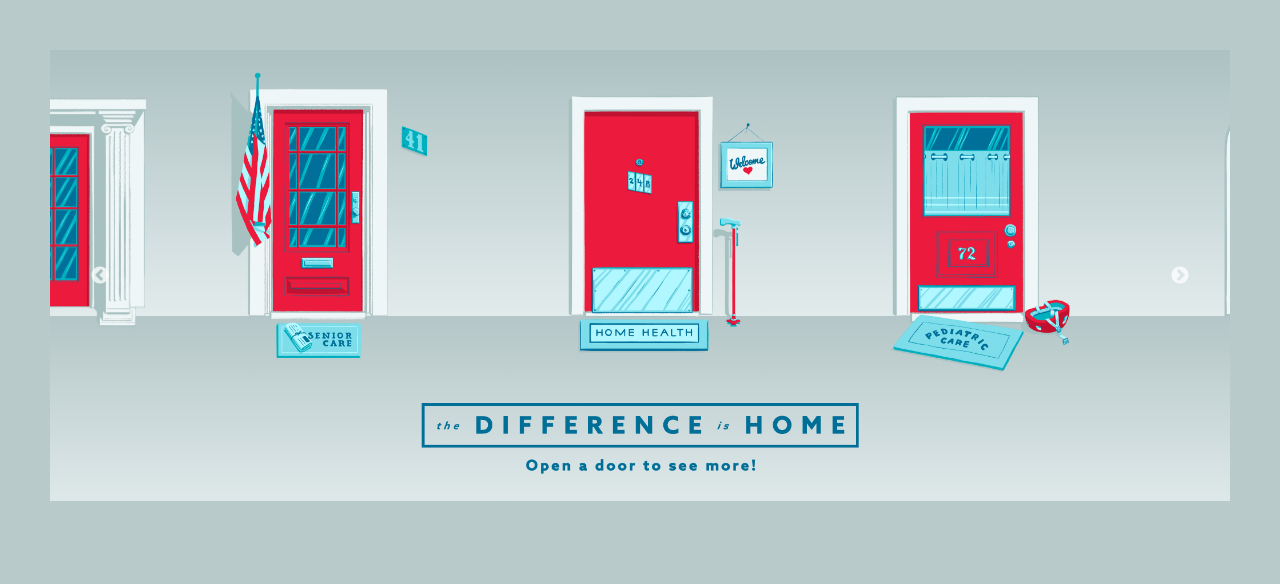
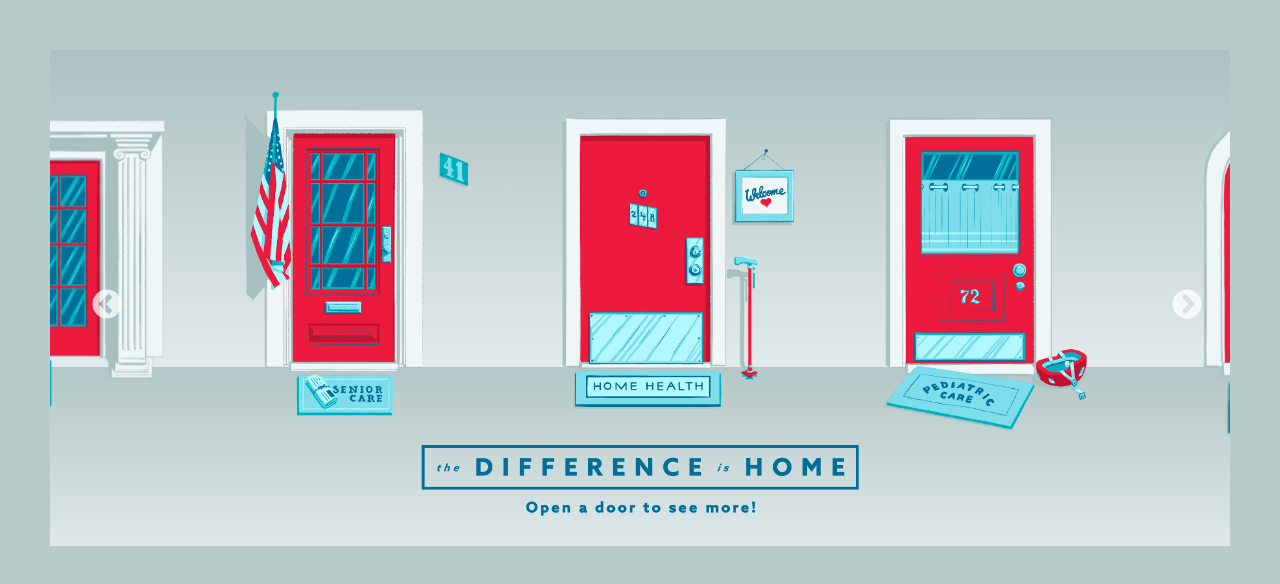
Before and after one commit to ajkyle/door, a plain HTML site: page index.html in a window 1280 px wide. Drawn offline with nearby package versions, Linux system fonts and the light colour scheme.

Commit message:
Increase door and arrow size

```diff
--- a/index.html
+++ b/index.html
@@ -6,7 +6,7 @@
 	<link rel="stylesheet" href="https://cdnjs.cloudflare.com/ajax/libs/normalize/5.0.0/normalize.min.css">
 	<link rel='stylesheet' href='https://cdn.jsdelivr.net/jquery.slick/1.5.0/slick.css'>
 	<link rel='stylesheet' href='https://cdn.jsdelivr.net/jquery.slick/1.5.0/slick-theme.css'>
-	<link rel="stylesheet" href="./style.css?v=2">
+	<link rel="stylesheet" href="./style.css?v=5">
 </head>
 <body>
 <!-- partial:index.partial.html -->
@@ -20,17 +20,17 @@
 					<img src="./images/door1_sm.png" />
 				</a>
 			</div>
-			<div class="slide" style="--offset:8%;">
+			<div class="slide" style="--offset:16%;">
 				<a class="cl" id="pediatric-door" href="images/panel-pediatrics.png" data-video="/home-care-hospice-stories/">
 					<img src="./images/door2_sm.png" />
 				</a>
 			</div>
-			<div class="slide" style="--offset:9%;">
+			<div class="slide" style="--offset:20%;">
 				<a class="cl" id="adult-nursing-door" href="images/panel-adult-nursing.png" data-video="/home-care-hospice-stories/">
 					<img src="./images/door3_sm.png" />
 				</a>
 			</div>
-			<div class="slide" style="--scale:1.4;">
+			<div class="slide" style="--scale:1.4; padding-left: 50px; padding-right: 50px;">
 				<a class="cl" id="hospice-door" href="images/panel-hospice.png" data-video="/home-care-hospice-stories/">
 					<img src="./images/door4_sm.png" />
 				</a>
@@ -58,7 +58,7 @@
 <!-- partial -->
 <script src='https://cdnjs.cloudflare.com/ajax/libs/jquery/2.1.3/jquery.min.js'></script>
 <script src='https://cdn.jsdelivr.net/npm/slick-carousel@1.8.1/slick/slick.min.js'></script>
-<script  src="./script.js?v=2"></script>
+<script  src="./script.js?v=5"></script>
 
 </body>
 </html>
--- a/style.css
+++ b/style.css
@@ -27,11 +27,11 @@ body {
 		.doors-wrapper::before {
 			content: '';
 			height: 0;
-			padding-bottom: 38.25%;
+			padding-bottom: 42%;
 		}
 
 	.doors-background {
-		background: linear-gradient(180deg, #adc1c2 0%, #e2ebec 59%, #b4c6c7 59%, #dee8e9 100%);
+		background: linear-gradient(180deg, #adc1c2 0%, #e2ebec 64%, #b4c6c7 64%, #dee8e9 100%);
 		height: 100%;
 		left: 0;
 		position: absolute;
@@ -64,7 +64,7 @@ body {
 		outline: none;
 		pointer-events: none;
 		text-align: center;
-		transform: scale(.7) translateY(-16%);
+		transform: scale(.85) translateY(-8%);
 		transform-origin: 50% 50%;
 		transition: all 0.4s ease-out;
 	}
@@ -134,6 +134,11 @@ body {
 
 	.doors-wrapper .slick-arrow {
 		z-index: 30;
+	}
+
+	.doors-wrapper .slick-arrow::before {
+		font-size: 34px;
+		margin-top: -17px;
 	}
 
 	.doors-wrapper .slick-prev {
```
Also changed, not shown: 1 other file.
